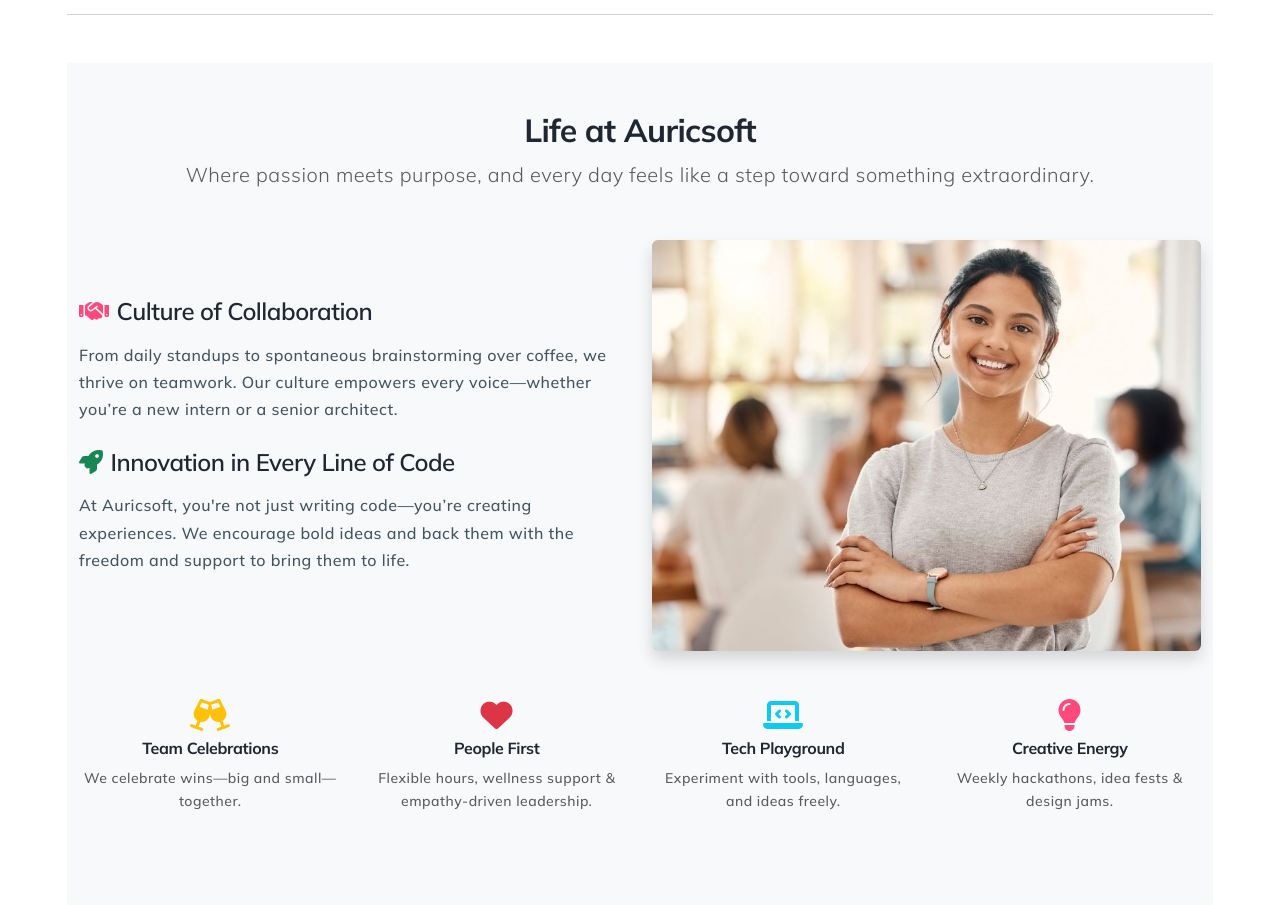
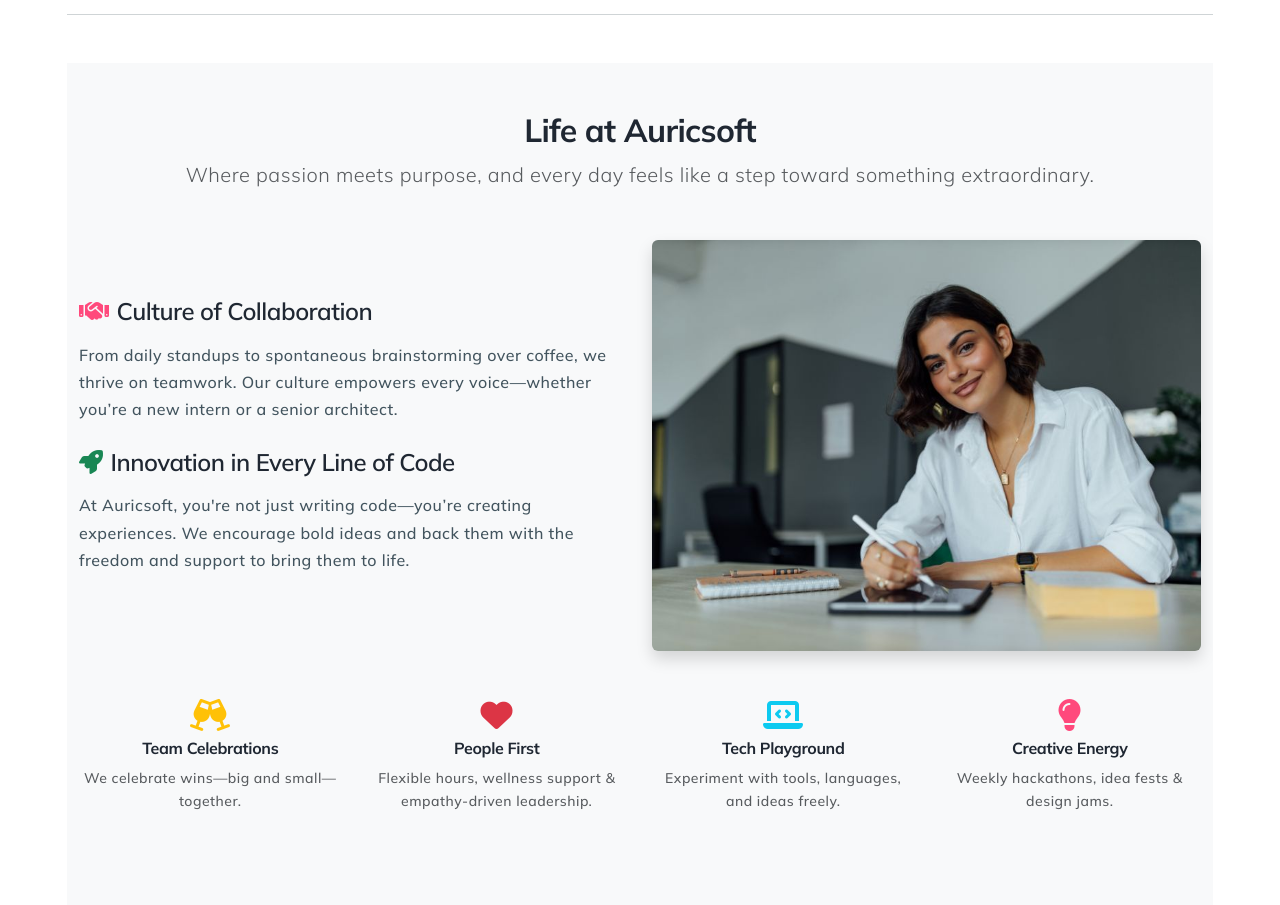
Before and after one commit to prabhats-github/auricsoft-platform, a PHP site: page /work-with-us.php in a window 1280 px wide. Shown: the part 2058-2963 px from the top of the page. Run offline with PHP 8.4, Linux system fonts and the light colour scheme.

Commit message:
Initial commit: Upload full project

```diff
--- a/work-with-us.php
+++ b/work-with-us.php
@@ -233,7 +233,7 @@
         <p>At Auricsoft, you're not just writing code—you’re creating experiences. We encourage bold ideas and back them with the freedom and support to bring them to life.</p>
       </div>
       <div class="col-md-6">
-        <img src="img/work-with-us/girl.jpg" alt="Life at Auricsoft" class="img-fluid rounded shadow">
+        <img src="img/work-with-us/girl3.jpg" alt="Life at Auricsoft" class="img-fluid rounded shadow">
       </div>
     </div>
 
```
